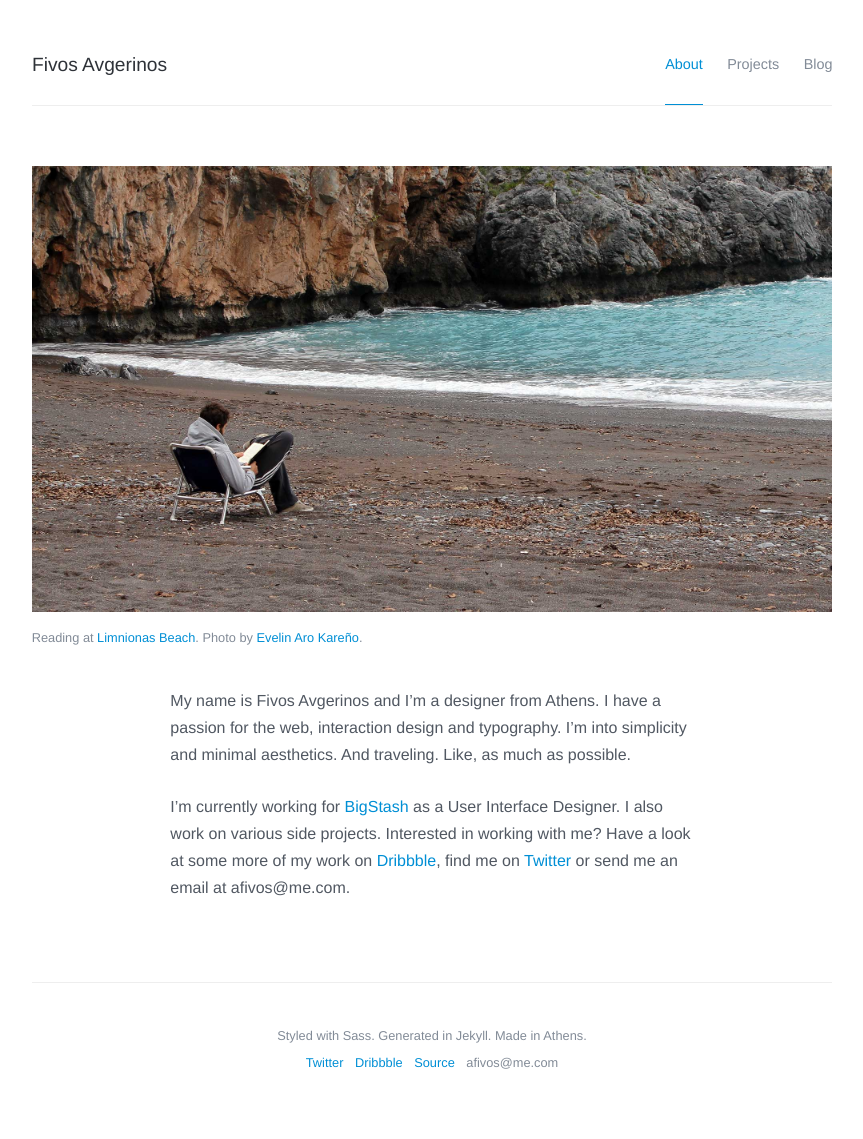
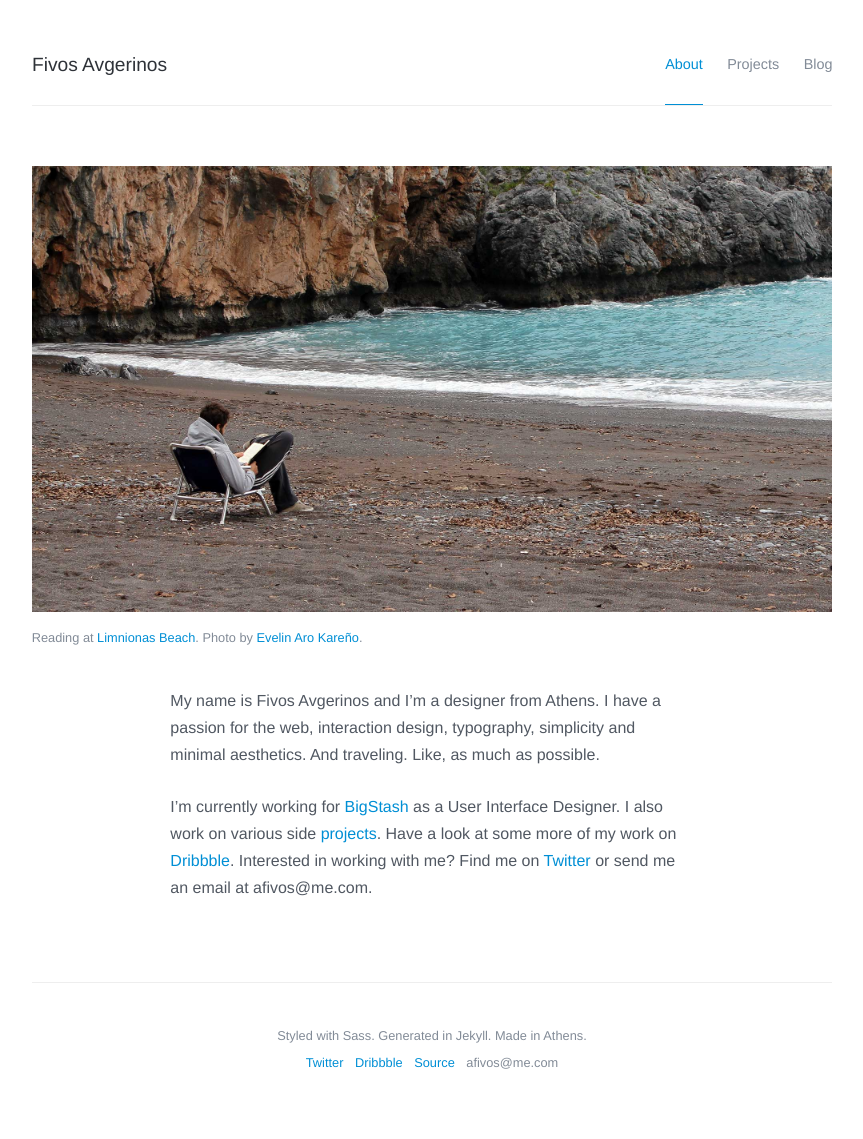
Before and after one commit to afivos/afivos.com, a Jekyll site: the page built from index.md, in a window 1280 px wide. Shown: the whole page, without its empty margins (208-1071 px from the left). Built offline with Jekyll 4.4.1, drawn with Linux system fonts in a browser that asks for light colours; nearby versions of some CDN libraries; comment, search, counter and statistics services are not loaded.

Commit message:
Update bio

```diff
--- a/index.md
+++ b/index.md
@@ -3,6 +3,6 @@
 ---
 {% image imgbleed me-reading-on-the-beach.jpg "Reading at [Limnionas Beach](http://www.greece.com/destinations/Central_Greece/Evia/Settlement/Limnionas.html). Photo by [Evelin Aro Kareño](http://instagram.com/evekarenio)." %}
 
-My name is Fivos Avgerinos and I'm a designer from Athens. I have a passion for the web, interaction design and typography. I'm into simplicity and minimal aesthetics. And traveling. Like, as much as possible.
+My name is Fivos Avgerinos and I'm a designer from Athens. I have a passion for the web, interaction design, typography, simplicity and minimal aesthetics. And traveling. Like, as much as possible.
 
-I'm currently working for [BigStash](http://bigstash.co/ "BigStash") as a User Interface Designer. I also work on various side projects. Interested in working with me? Have a look at some more of my work on [Dribbble](http://dribbble.com/afivos "Fivos Avgerinos on Dribbble"), find me on [Twitter](http://twitter.com/afivos "Fivos Avgerinos on Twitter") or send me an email at afivos@me.com.
+I'm currently working for [BigStash](http://bigstash.co/ "BigStash") as a User Interface Designer. I also work on various side [projects](/projects). Have a look at some more of my work on [Dribbble](http://dribbble.com/afivos "Fivos Avgerinos on Dribbble"). Interested in working with me? Find me on [Twitter](http://twitter.com/afivos "Fivos Avgerinos on Twitter") or send me an email at afivos@me.com.
```
